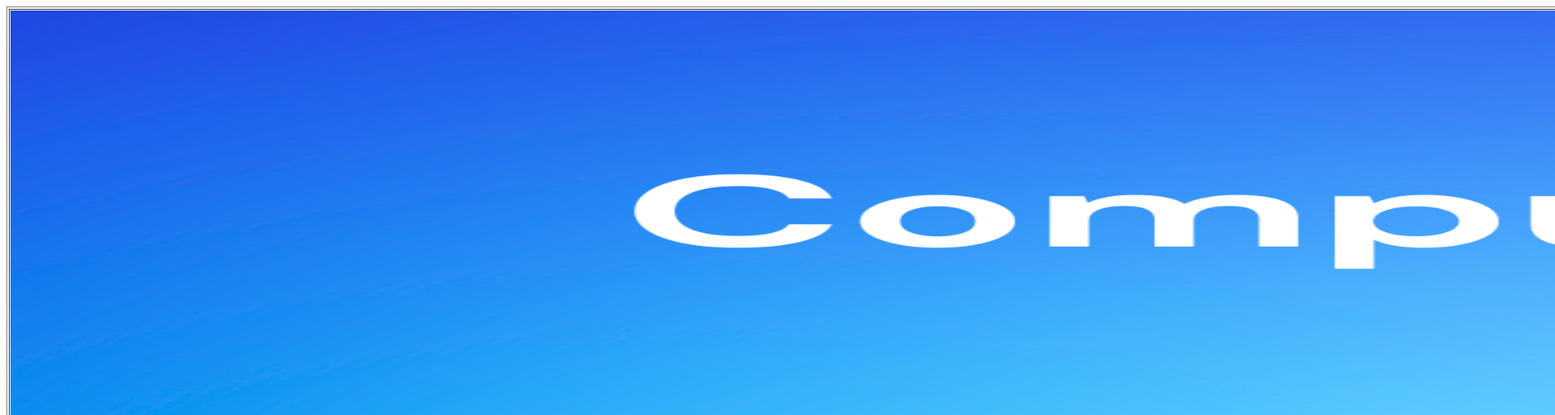
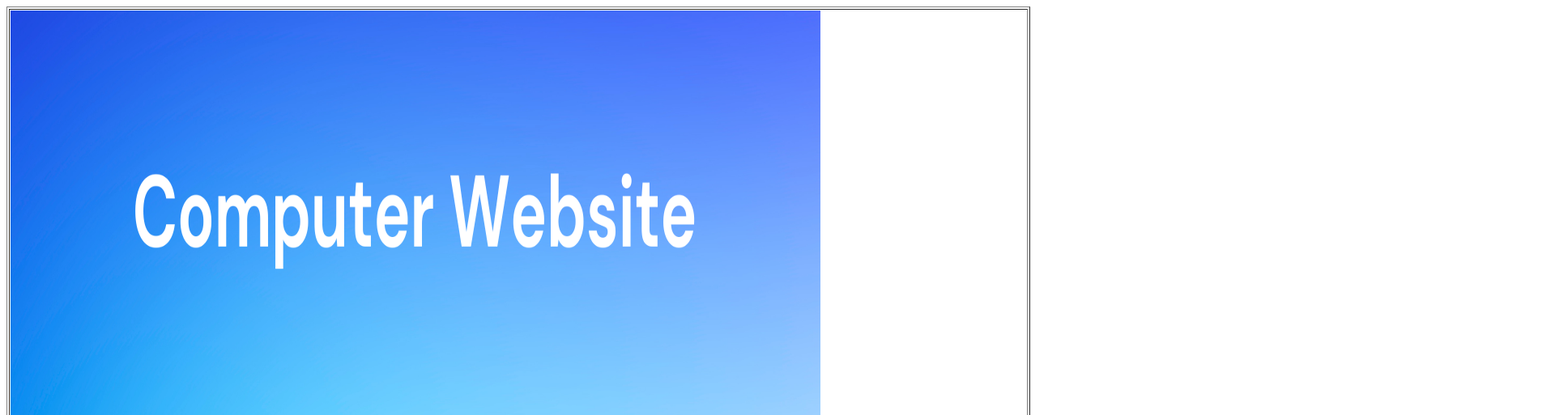
Before and after one commit to Asher-Star1029/FirstHTML, a plain HTML site: page index.html in a window 1280 px wide. Shown: the top 513 px of the page at 81% size, 1920 px wide, since content can reach past the window. Drawn offline with Linux system fonts and the light colour scheme.

Commit message:
Update index.html

```diff
--- a/index.html
+++ b/index.html
@@ -2,7 +2,7 @@
   <head>
     <table border=1 style="width: 100%">
       <tr>
-        <td colspan="3"> <img src="Blue Gradient Header Banner.png" width=5000, height=500 alt= "Banner">
+        <td colspan="3"> <img src="Blue Gradient Header Banner.png" width=1000, height=500 alt= "Banner">
         </td>
       </tr>
       <tr>
```
